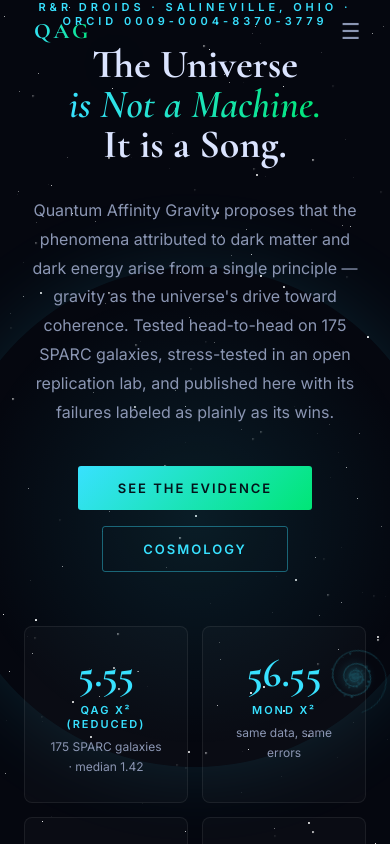
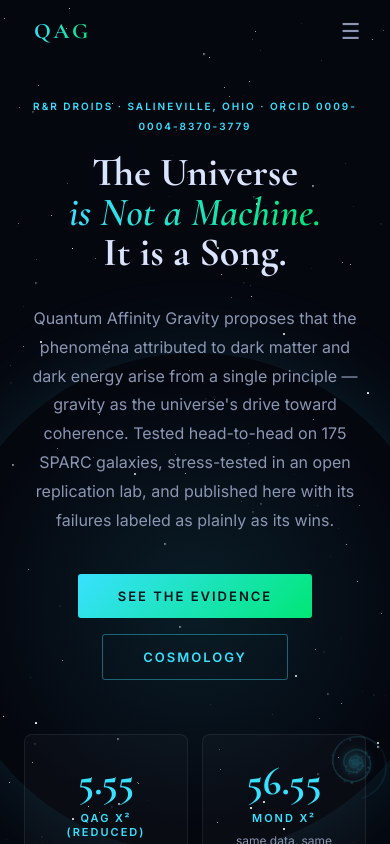
Before and after one commit to Sir-Ripley/quantum-affinity-gravity, a React (Vite) app: page / in a window 390 px wide. Shown: the top 844 px of the page. Built offline with nearby package versions, Linux system fonts and the light colour scheme.

Commit message:
mobile: hero top padding to clear fixed nav + eyebrow mobile sizing (tighter letter-spacing, taller line-height)

```diff
--- a/src/QAGWebsite.jsx
+++ b/src/QAGWebsite.jsx
@@ -84,6 +84,7 @@ const GlobalStyle = () => (
     @media (max-width: 680px) {
       .hide-mobile { display: none !important; }
       .hero-h1 { font-size: 40px !important; }
+      .eyebrow { font-size: 10px !important; letter-spacing: 2px !important; line-height: 2 !important; }
       .eq-block { font-size: 13px; padding: 16px 14px; line-height: 1.8; }
       .reg-table td.val, .reg-table td.sym { white-space: normal; }
       .reg-table { display: block; overflow-x: auto; }
@@ -93,7 +94,7 @@ const GlobalStyle = () => (
 
 // ── Shared atoms ──────────────────────────────────────────────────────────────
 const Eyebrow = ({ children, color = '#38e1ff' }) => (
-  <p style={{ fontFamily:'Inter,sans-serif', fontSize:11, fontWeight:700, letterSpacing:4, textTransform:'uppercase', color, marginBottom:16, marginTop:0 }}>
+  <p className="eyebrow" style={{ fontFamily:'Inter,sans-serif', fontSize:11, fontWeight:700, letterSpacing:4, textTransform:'uppercase', color, marginBottom:16, marginTop:0, lineHeight:1.9 }}>
     {children}
   </p>
 );
@@ -281,7 +282,7 @@ const Nav = ({ active, go }) => {
 
 // ── HERO ──────────────────────────────────────────────────────────────────────
 const Hero = ({ go }) => (
-  <section id="home" style={{ position:'relative', minHeight:'100vh', display:'flex', alignItems:'center', justifyContent:'center', overflow:'hidden', background:'#05070f' }}>
+  <section id="home" style={{ position:'relative', minHeight:'100vh', display:'flex', alignItems:'center', justifyContent:'center', overflow:'hidden', background:'#05070f', paddingTop:96, paddingBottom:64 }}>
     <Stars n={220}/>
     <div style={{ position:'absolute', width:'82vmin', height:'82vmin', top:'50%', left:'50%', transform:'translate(-50%,-50%)', animationName:'spiral-drift', animationDuration:'130s', animationTimingFunction:'linear', animationIterationCount:'infinite', pointerEvents:'none' }}>
       <Galaxy/>
```
